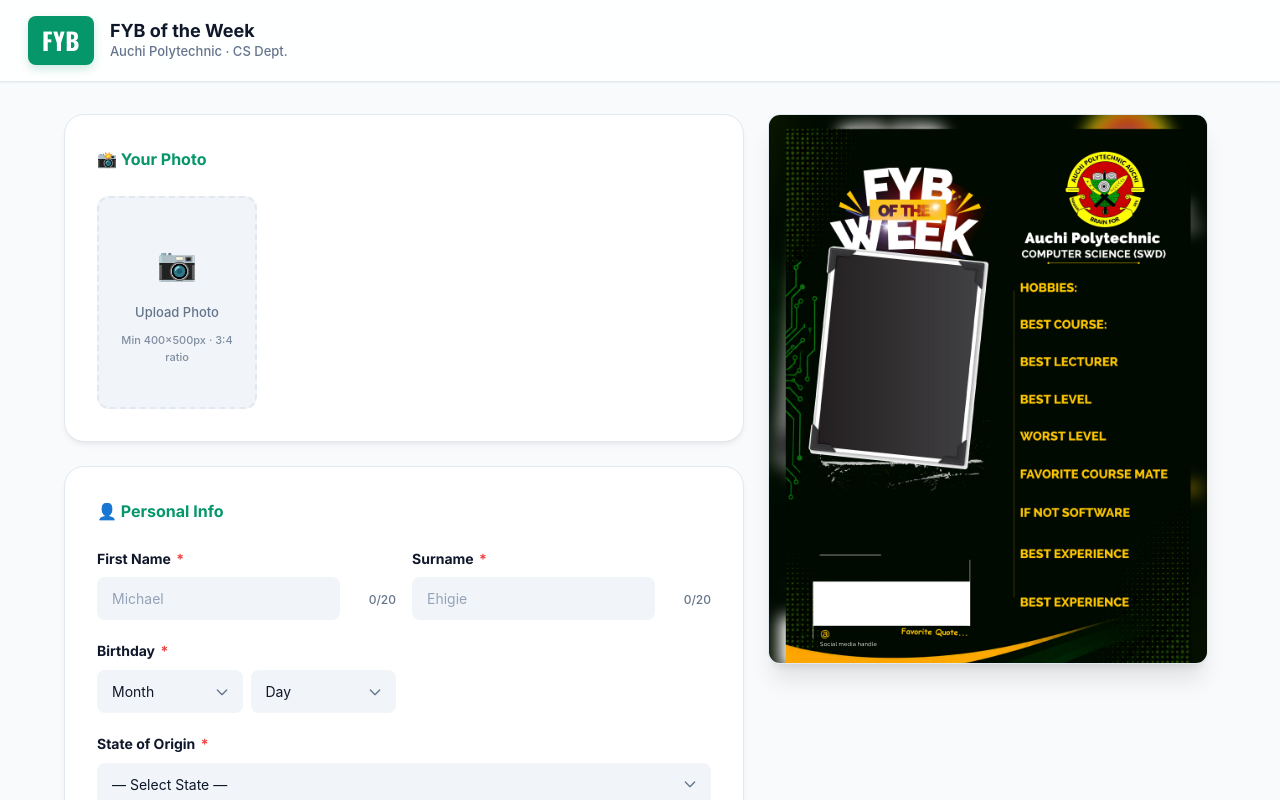
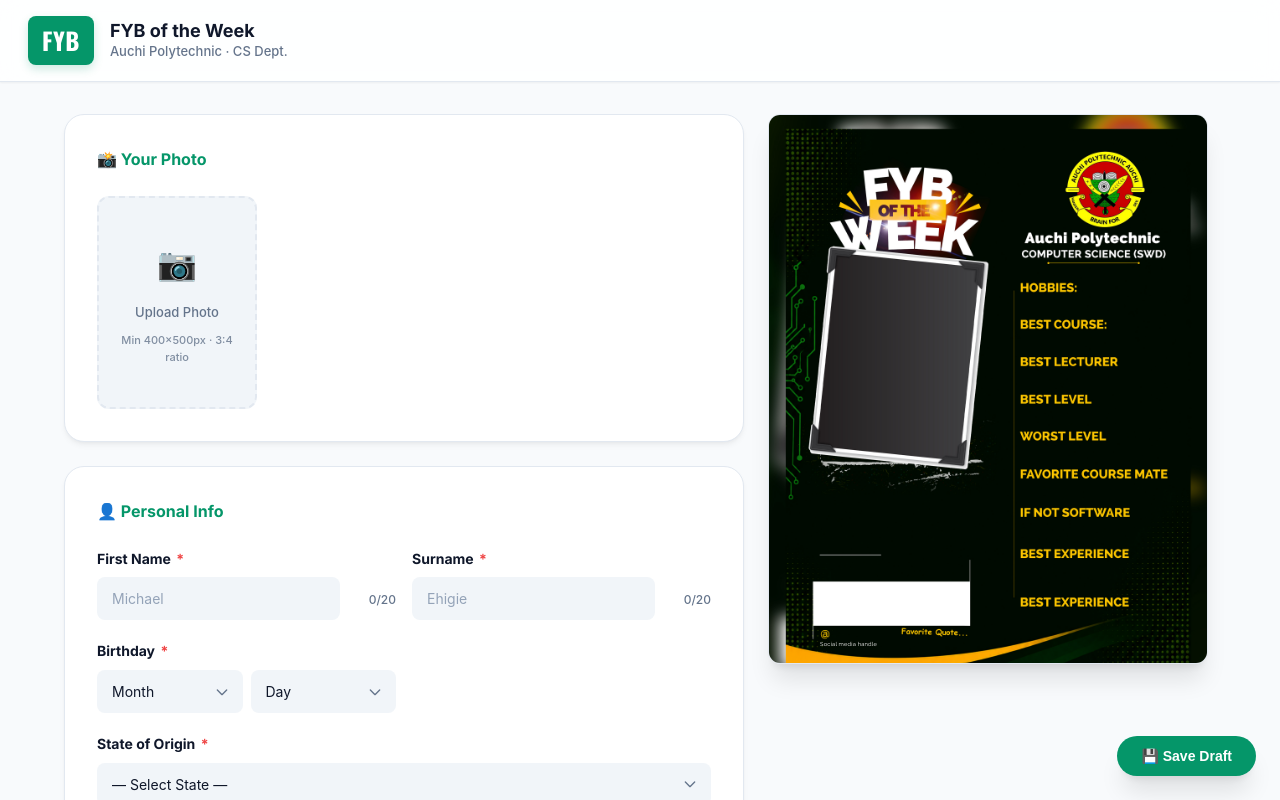
Before and after one commit to crystalz05/school-fyb, a React (Vite) app: page / in a window 1280 px wide. Shown: the top 800 px of the page. Built offline with nearby package versions, Linux system fonts and the light colour scheme; a web font is replaced by a local one.

Commit message:
added form save

```diff
--- a/src/App.tsx
+++ b/src/App.tsx
@@ -38,7 +38,7 @@
 }
 
 export default function App() {
-  const [photo, setPhoto] = useState('');
+  const [photo, setPhoto] = useState(() => localStorage.getItem('fyb_photo') || '');
   const [isGenerating, setIsGenerating] = useState(false);
   const [downloadDone, setDownloadDone] = useState(false);
   const [previewExpanded, setPreviewExpanded] = useState(window.innerWidth >= 900);
@@ -47,10 +47,23 @@
   const {
     register, handleSubmit, watch, reset, control,
     formState: { errors },
-  } = useForm<FlyerData>({ mode: 'onBlur' });
+  } = useForm<FlyerData>({
+    mode: 'onBlur',
+    defaultValues: JSON.parse(localStorage.getItem('fyb_formData') || '{}')
+  });
 
   const watchedValues = watch();
   const debouncedValues = useDebounce({ ...watchedValues, photo }, 800);
+
+  // Persist form data to localStorage
+  useEffect(() => {
+    localStorage.setItem('fyb_formData', JSON.stringify(watchedValues));
+  }, [watchedValues]);
+
+  // Persist photo to localStorage
+  useEffect(() => {
+    localStorage.setItem('fyb_photo', photo);
+  }, [photo]);
 
   // Scroll to first error on failed submit
   useEffect(() => {
@@ -84,7 +97,25 @@
   );
 
   const handleReset = useCallback(() => {
-    reset();
+    localStorage.removeItem('fyb_formData');
+    localStorage.removeItem('fyb_photo');
+    reset({
+      firstName: '',
+      surname: '',
+      dateOfBirth: '',
+      stateOfOrigin: '',
+      favouriteQuote: '',
+      socialHandle: '',
+      hobbies: '',
+      bestCourse: '',
+      bestLecturer: '',
+      bestLevel: '',
+      worstLevel: '',
+      favouriteCourseMate: '',
+      ifNotSoftware: '',
+      bestExperienceInAuchi: '',
+      worstExperienceInAuchi: '',
+    });
     setPhoto('');
     setDownloadDone(false);
   }, [reset]);
@@ -443,6 +474,34 @@
       <div style={{ position: 'absolute', left: '-9999px', top: '-9999px' }}>
         <FlyerTemplate data={debouncedValues} ref={captureRef} />
       </div>
+
+      {/* ── FLOATING SAVE BUTTON ── */}
+      <SaveButton watchedValues={watchedValues} photo={photo} />
     </div>
   );
 }
+
+function SaveButton({ watchedValues, photo }: { watchedValues: any; photo: string }) {
+  const [showSaved, setShowSaved] = useState(false);
+
+  const handleManualSave = () => {
+    localStorage.setItem('fyb_formData', JSON.stringify(watchedValues));
+    localStorage.setItem('fyb_photo', photo);
+    setShowSaved(true);
+    setTimeout(() => setShowSaved(false), 2000);
+  };
+
+  return (
+    <button
+      type="button"
+      className={`floating-save ${showSaved ? 'floating-save--success' : ''}`}
+      onClick={handleManualSave}
+    >
+      {showSaved ? (
+        <>✅ Saved!</>
+      ) : (
+        <>💾 Save Draft</>
+      )}
+    </button>
+  );
+}
--- a/src/index.css
+++ b/src/index.css
@@ -532,3 +532,51 @@
 /* ── react-image-crop override ───────────────────── */
 .ReactCrop__crop-selection { border-color: var(--primary) !important; }
 .ReactCrop__drag-handle::after { background-color: var(--primary) !important; }
+
+/* ── FLOATING SAVE BUTTON ───────────────────────── */
+.floating-save {
+  position: fixed;
+  bottom: 24px;
+  right: 24px;
+  z-index: 998;
+  box-shadow: var(--shadow-float);
+  padding: 12px 24px;
+  border-radius: 50px;
+  display: flex;
+  align-items: center;
+  gap: 8px;
+  animation: slideUp 0.3s ease-out;
+  background-color: var(--primary);
+  color: white;
+  border: none;
+  cursor: pointer;
+  font-weight: 600;
+  font-size: 14px;
+  transition: all var(--transition);
+}
+
+.floating-save:hover {
+  background-color: var(--primary-dark);
+  transform: translateY(-2px);
+}
+
+.floating-save:active {
+  transform: scale(0.95);
+}
+
+.floating-save--success {
+  background-color: var(--success);
+}
+
+@keyframes slideUp {
+  from { transform: translateY(40px); opacity: 0; }
+  to { transform: translateY(0); opacity: 1; }
+}
+
+@media (max-width: 899px) {
+  .floating-save {
+    bottom: 80px; /* Above the mobile nav if there was one, or just higher */
+    right: 16px;
+    padding: 10px 16px;
+  }
+}
```
Also changed, not shown: src/components/FlyerTemplate/FlyerTemplate.tsx (line endings or trailing spaces).
